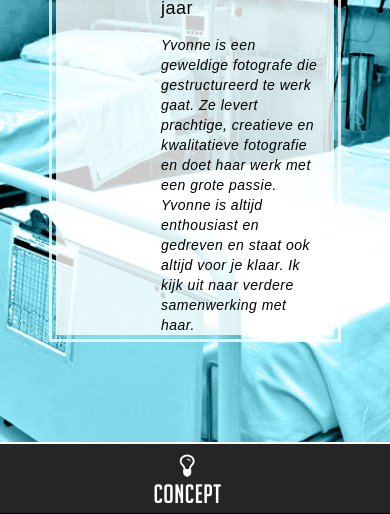
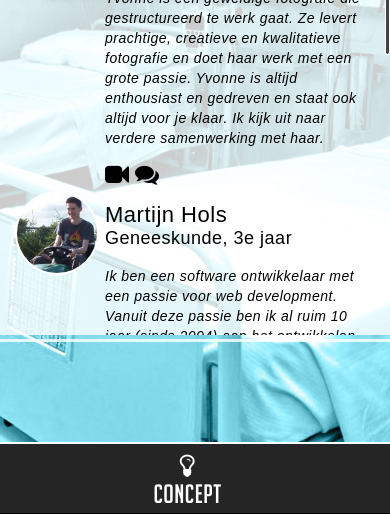
Before and after one commit to MartijnHols/DMEC-Groep-3-Project, a website: page expeditie.html in a window 390 px wide. Shown: the part 330-844 px from the top of the page. Drawn offline with nearby package versions, Linux system fonts and the light colour scheme; some packages are replaced by stand-ins of ours; files that its build step writes are made by us from their sources.

Commit message:
Improve responsiveness van box

```diff
--- a/templates/expeditie/groepsgenoten.html
+++ b/templates/expeditie/groepsgenoten.html
@@ -1,4 +1,4 @@
-<div class="box col-md-8">
+<div class="box col-lg-8 col-md-10 col-sm-12 col-xs-12">
     <div class="title">Groepsgenoten</div>
     <div class="content row">
         <div ng-repeat="groepsgenoot in groepsgenoten" class="groepsgenoot col-md-6">
```
